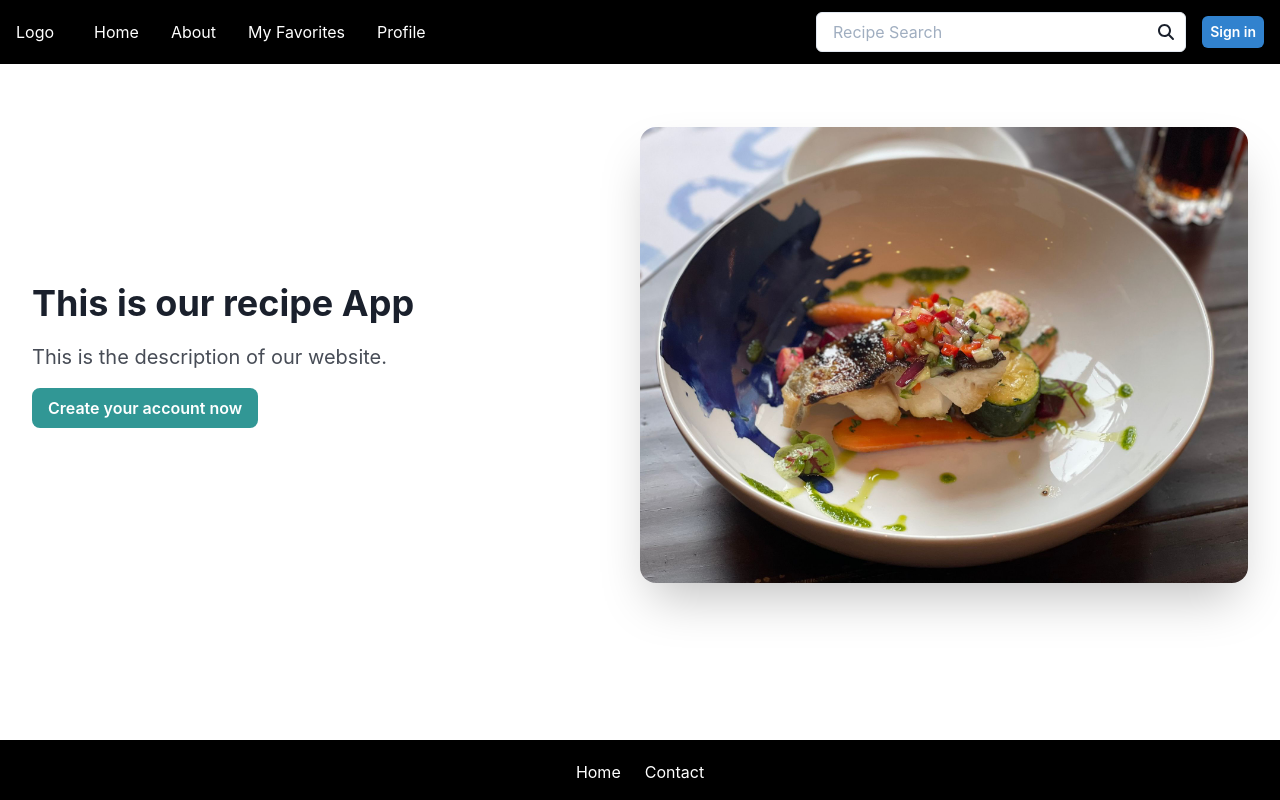
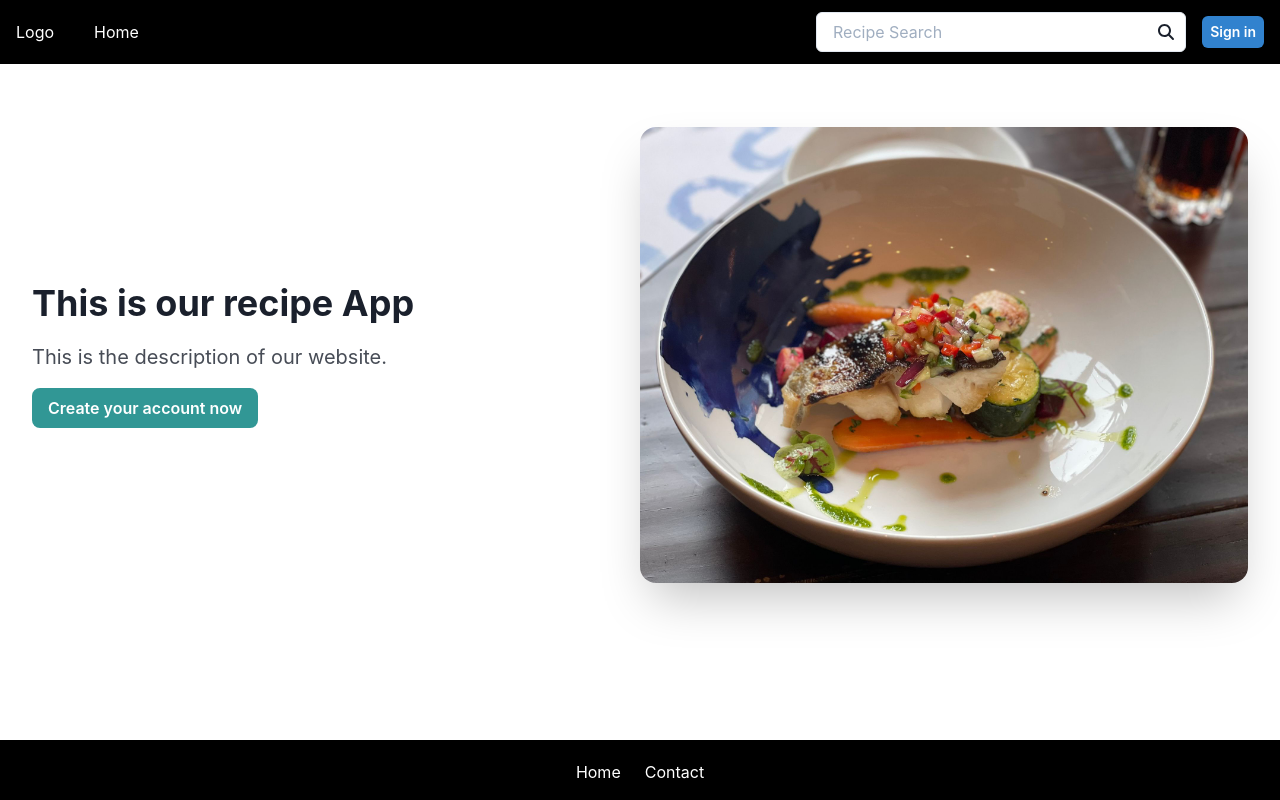
Before and after one commit to ksjefferies/Food-for-Thought, a React (Create React App) app: page / in a window 1280 px wide. Built offline with nearby package versions, Linux system fonts and the light colour scheme.

Commit message:
Finished visibility settings on header

```diff
--- a/src/component/pageContainer/header/Header.jsx
+++ b/src/component/pageContainer/header/Header.jsx
@@ -25,6 +25,9 @@ const Links = [
         text: 'Home',
         href: '/'
     },
+
+];
+const AuthLinks = [
     {
         text: 'About',
         href: "/about"
@@ -37,15 +40,16 @@ const Links = [
         text: 'Profile',
         href: '/profile'
     }
-];
+]
 
 export default function Header() {
     const { isOpen, onOpen, onClose } = useDisclosure();
     const navigate = useNavigate();
     const authUser = useUser()
-    console.log(!!authUser.user)
+
+    console.log(!authUser.user)
     return (
-        <Box sx={{ position: 'fixed'}} width={'100%'} zIndex={'5'}
+        <Box sx={{ position: 'fixed' }} width={'100%'} zIndex={'5'}
             bg={useColorModeValue('black', 'gray.900')} px={4}>
             <Flex h={16} alignItems={'center'} justifyContent={'space-between'}>
 
@@ -60,13 +64,18 @@ export default function Header() {
                     <Box>Logo</Box>
 
                     <HStack
-                    textColor={'white'}
+                        textColor={'white'}
                         as={'nav'}
                         spacing={4}
                         display={{ base: 'none', md: 'flex' }}>
-                        {Links.map((link) => (
-                            <NavLink href={link.href} key={link.text}>{link.text}</NavLink>
-                        ))}
+                        {!authUser.user
+                            ? Links.map((link) => (
+                                <NavLink href={link.href} key={link.text}>{link.text}</NavLink>
+                            ))
+                            : [...Links, ...AuthLinks].map((link) => (
+                                <NavLink href={link.href} key={link.text}>{link.text}</NavLink>
+                            ))
+                        }
                     </HStack>
 
                 </HStack>
```
